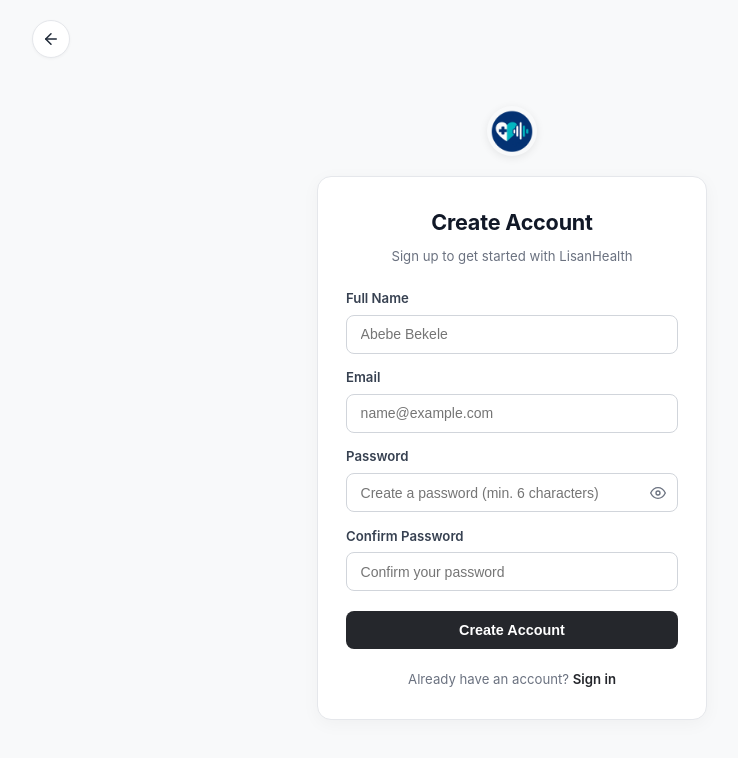
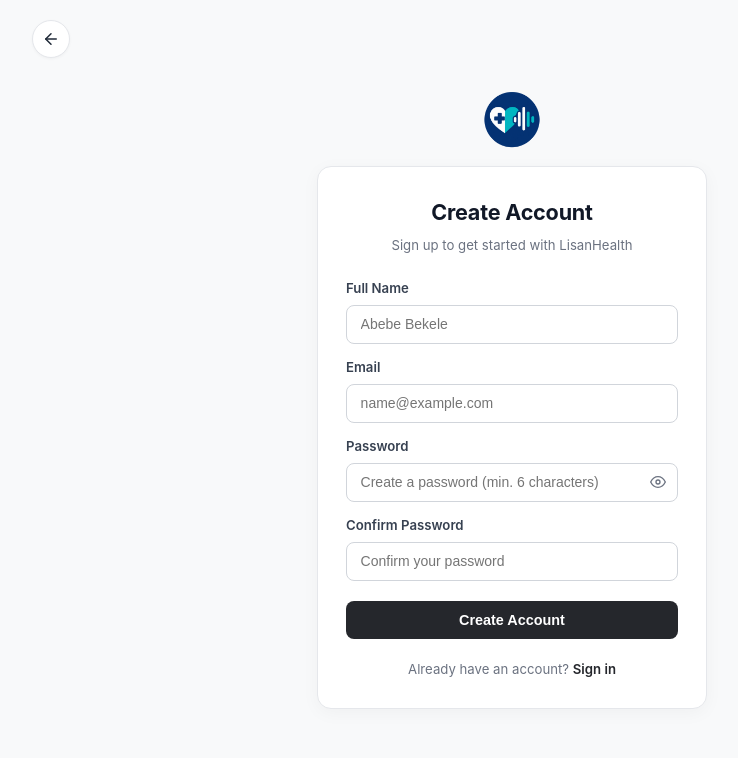
Before and after one commit to Eliphaz21/Lisan_Health, a React (Vite) app in the folder frontend/: page /register in a window 1280 px wide. Shown: the top 758 px of the page, without its empty margins (128-866 px from the left). Built offline with nearby package versions, Linux system fonts and the light colour scheme; no server answers.

Commit message:
style(navbar): remove dark circle behind navbar logo and enlarge auth page logo without shifting box

```diff
--- a/frontend/src/index.css
+++ b/frontend/src/index.css
@@ -105,11 +105,10 @@ body {
 .brand-logo-img {
   width: 44px;
   height: 44px;
-  border-radius: 50%;
   object-fit: contain;
-  box-shadow: 0 2px 8px rgba(37, 39, 44, 0.15);
-  border: 1px solid var(--color-border);
-  background: var(--color-graphite);
+  background: transparent;
+  border: none;
+  box-shadow: none;
 }
 
 .brand-title {
--- a/frontend/src/pages/LoginPage.tsx
+++ b/frontend/src/pages/LoginPage.tsx
@@ -103,7 +103,7 @@ export const LoginPage: React.FC<LoginPageProps> = ({ onLoginSuccess }) => {
         flexDirection: 'column',
         alignItems: 'center',
         justifyContent: 'center',
-        padding: '0.5rem 0 2rem',
+        padding: '0 0 2.5rem',
       }}>
         {/* Logo OUTSIDE the Card */}
         <Link
@@ -111,7 +111,8 @@ export const LoginPage: React.FC<LoginPageProps> = ({ onLoginSuccess }) => {
           aria-label="LisanHealth Home"
           style={{
             display: 'inline-block',
-            marginBottom: '1.25rem',
+            marginBottom: '0.85rem',
+            marginTop: '-1rem',
             textDecoration: 'none',
           }}
         >
@@ -119,12 +120,10 @@ export const LoginPage: React.FC<LoginPageProps> = ({ onLoginSuccess }) => {
             src="/logo.png"
             alt="LisanHealth Logo"
             style={{
-              width: '50px',
-              height: '50px',
-              borderRadius: '50%',
+              width: '68px',
+              height: '68px',
               objectFit: 'contain',
               display: 'block',
-              boxShadow: '0 2px 8px rgba(0, 0, 0, 0.08)',
             }}
           />
         </Link>
--- a/frontend/src/pages/RegisterPage.tsx
+++ b/frontend/src/pages/RegisterPage.tsx
@@ -123,7 +123,7 @@ export const RegisterPage: React.FC<RegisterPageProps> = ({ onLoginSuccess }) =>
         flexDirection: 'column',
         alignItems: 'center',
         justifyContent: 'center',
-        padding: '0.5rem 0 2rem',
+        padding: '0 0 2.5rem',
       }}>
         {/* Logo OUTSIDE the Card */}
         <Link
@@ -131,7 +131,8 @@ export const RegisterPage: React.FC<RegisterPageProps> = ({ onLoginSuccess }) =>
           aria-label="LisanHealth Home"
           style={{
             display: 'inline-block',
-            marginBottom: '1.25rem',
+            marginBottom: '0.85rem',
+            marginTop: '-1rem',
             textDecoration: 'none',
           }}
         >
@@ -139,12 +140,10 @@ export const RegisterPage: React.FC<RegisterPageProps> = ({ onLoginSuccess }) =>
             src="/logo.png"
             alt="LisanHealth Logo"
             style={{
-              width: '50px',
-              height: '50px',
-              borderRadius: '50%',
+              width: '68px',
+              height: '68px',
               objectFit: 'contain',
               display: 'block',
-              boxShadow: '0 2px 8px rgba(0, 0, 0, 0.08)',
             }}
           />
         </Link>
```
